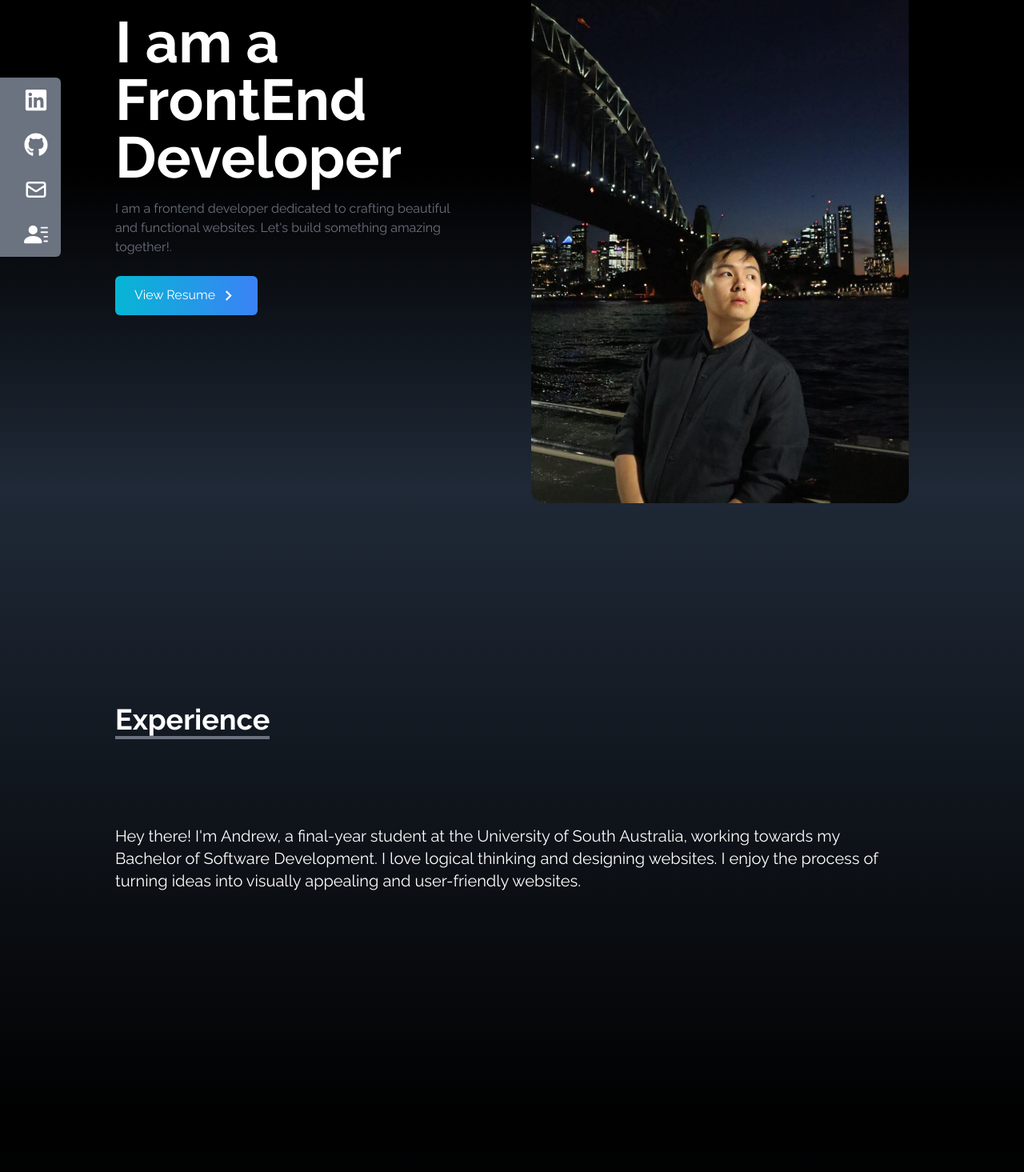
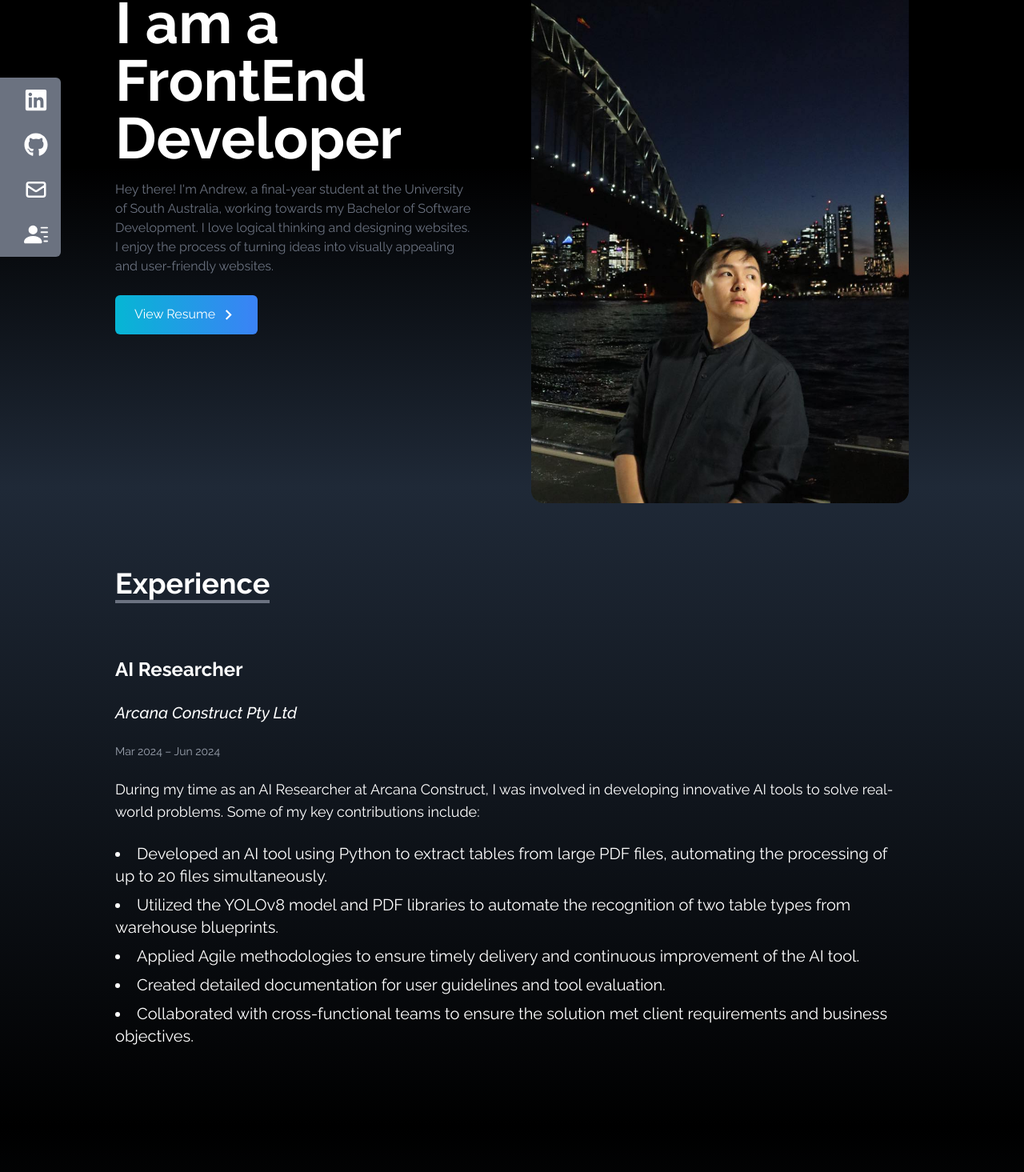
Before and after one commit to andrewhuynh561/portfolio-project, a React (Create React App) app: page / in a window 1280 px wide. Shown: the part 191-1656 px from the top of the page at 80% size. Built offline with nearby package versions, Linux system fonts and the light colour scheme.

Commit message:
updated experience section

```diff
--- a/src/components/Experience.jsx
+++ b/src/components/Experience.jsx
@@ -13,16 +13,43 @@ const Experience = () => {
           </p>
         </div>
 
-        <p className="text-xl mt-20">
+        <div className="text-xl mt-10 space-y-6">
+          <p className="text-2xl font-semibold">AI Researcher</p>
+          <p className="italic">Arcana Construct Pty Ltd</p>
+          <p className="text-sm text-gray-400">Mar 2024 – Jun 2024</p>
 
-        Hey there! I'm Andrew, a final-year student at the University of South Australia, working towards my Bachelor of Software Development. I love logical thinking and designing websites. I enjoy the process of turning ideas into visually appealing and user-friendly websites.        </p>
+          <p className="text-lg">
+            During my time as an AI Researcher at Arcana Construct, I was
+            involved in developing innovative AI tools to solve real-world
+            problems. Some of my key contributions include:
+          </p>
 
-        <br />
+          <ul className="list-disc list-inside space-y-2">
+            <li>
+              Developed an AI tool using Python to extract tables from large
+              PDF files, automating the processing of up to 20 files
+              simultaneously.
+            </li>
+            <li>
+              Utilized the YOLOv8 model and PDF libraries to automate the
+              recognition of two table types from warehouse blueprints.
+            </li>
+            <li>
+              Applied Agile methodologies to ensure timely delivery and
+              continuous improvement of the AI tool.
+            </li>
+            <li>
+              Created detailed documentation for user guidelines and tool
+              evaluation.
+            </li>
+            <li>
+              Collaborated with cross-functional teams to ensure the solution
+              met client requirements and business objectives.
+            </li>
+          </ul>
 
-        {/* <p className="text-xl">
-        My journey into software development has allowed me to blend creativity with technical skills, and I'm excited to continue growing in this field. In my free time, I love experimenting with new web technologies and contributing to open-source projects. I'm always eager to learn and take on new challenges!
 
-        </p> */}
+        </div>
       </div>
     </div>
   );
--- a/src/components/Home.jsx
+++ b/src/components/Home.jsx
@@ -10,7 +10,12 @@ const Home = () => {
         <div className='max-w-screen-lg mx-auto flex flex-col items-center justify-center h-full px-4 md:flex-row'>
             <div className='flex flex-col justify-center h-full'>
                 <h2 className='text-4xl sm:text-7xl font-bold text-white'>I am a FrontEnd Developer</h2>
-                <p className='text-gray-500 py-4 max-w-md'>I am a frontend developer dedicated to crafting beautiful and functional websites. Let's build something amazing together!.</p>
+                <p className='text-gray-500 py-4 max-w-md'>
+                Hey there! I'm Andrew, a final-year student at the University of
+            South Australia, working towards my Bachelor of Software
+            Development. I love logical thinking and designing websites. I enjoy
+            the process of turning ideas into visually appealing and
+            user-friendly websites.                    </p>
                 <div>
                     <Link to="portfolio"
                     smooth duration={500}
```
